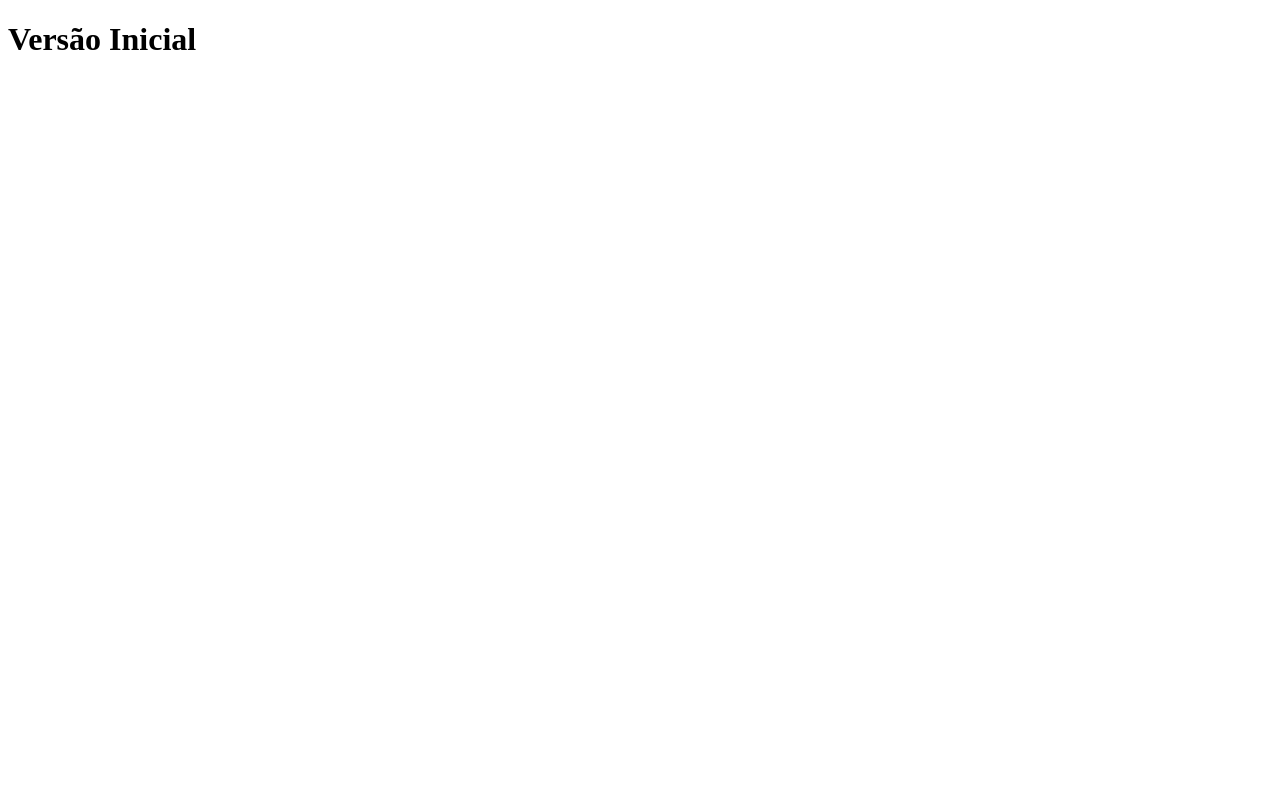
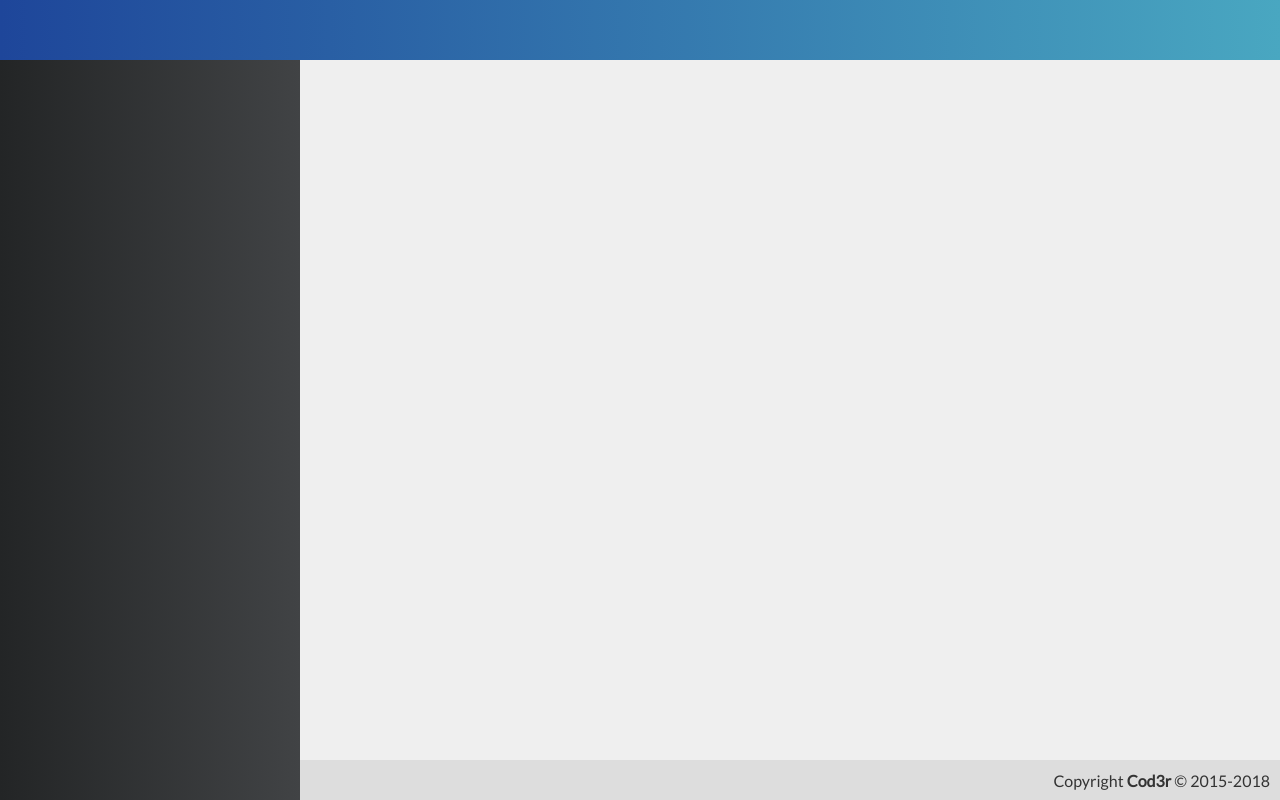
Before and after one commit to edumoritz/curso-webfull, a Vue app in the folder knowledge/versao-inicial/frontend/: page / in a window 1280 px wide. Built offline with nearby package versions, Linux system fonts and the light colour scheme.

Commit message:
Estrutura inicial do template

```diff
--- a/knowledge/versao-inicial/frontend/src/App.vue
+++ b/knowledge/versao-inicial/frontend/src/App.vue
@@ -1,15 +1,42 @@
 <template>
 	<div id="app">
-		<h1>Versão Inicial</h1>
+		<Header />
+		<Menu />
+		<Content />
+		<Footer />
 	</div>
 </template>
 
 <script>
+import Header from "@/components/template/Header"
+import Menu from "@/components/template/Menu"
+import Content from "@/components/template/Content"
+import Footer from "@/components/template/Footer"
+
 export default {
 	name: "App",
+	components: { Header, Menu, Content, Footer }
 }
 </script>
 
 <style>
+	* {
+		font-family: "Lato", sans-serif;
+	}
+	body {
+		margin: 0;
+	}
+	#app {
+		-webkit-font-smoothing: antialiased;
+		-moz-osx-font-smoothing: grayscale;
 
+		height: 100vh;
+		display: grid;
+		grid-template-rows: 60px 1fr 40px;
+		grid-template-columns: 300px 1fr;
+		grid-template-areas:
+			"header header"
+			"menu content"
+			"menu footer";
+	}
 </style>
--- /dev/null
+++ b/knowledge/versao-inicial/frontend/src/components/template/Content.vue
@@ -0,0 +1,17 @@
+<template>
+  <div class="content"></div>
+</template>
+
+<script>
+export default {
+  name: 'Content'
+}
+</script>
+
+<style>
+  .content {
+    grid-area: content;
+    background-color: #efefef;
+    padding: 20px;
+  }
+</style>
--- /dev/null
+++ b/knowledge/versao-inicial/frontend/src/components/template/Footer.vue
@@ -0,0 +1,24 @@
+<template>
+  <footer class="footer">
+    <span>Copyright <strong>Cod3r</strong> © 2015-2018</span>
+  </footer>
+</template>
+
+<script>
+export default {
+  name: "Footer"
+}
+</script>
+
+<style>
+  .footer {
+    grid-area: footer;
+    background-color: #DDD;
+    color: #333;
+
+    display: flex;
+    align-items: center;
+    justify-content: flex-end;
+    padding-right: 10px;
+  }
+</style>
--- /dev/null
+++ b/knowledge/versao-inicial/frontend/src/components/template/Header.vue
@@ -0,0 +1,20 @@
+<template>
+  <header class="header"></header>
+</template>
+
+<script>
+export default {
+  name: 'Header'
+}
+</script>
+
+<style>
+  .header {
+    grid-area: header;
+    background: linear-gradient(to right, #1e469a, #49a7c1);
+
+    display: flex;
+    justify-content: center;
+    align-items: center;
+  }
+</style>
--- /dev/null
+++ b/knowledge/versao-inicial/frontend/src/components/template/Menu.vue
@@ -0,0 +1,20 @@
+<template>
+  <aside class="menu"></aside>
+</template>
+
+<script>
+export default {
+  name: "Menu"
+}
+</script>
+
+<style>
+  .menu {
+    grid-area: menu;
+    background: linear-gradient(to right, #232526, #414345);
+
+    display: flex;
+    flex-direction: column;
+    flex-wrap: wrap;
+  }
+</style>
```
